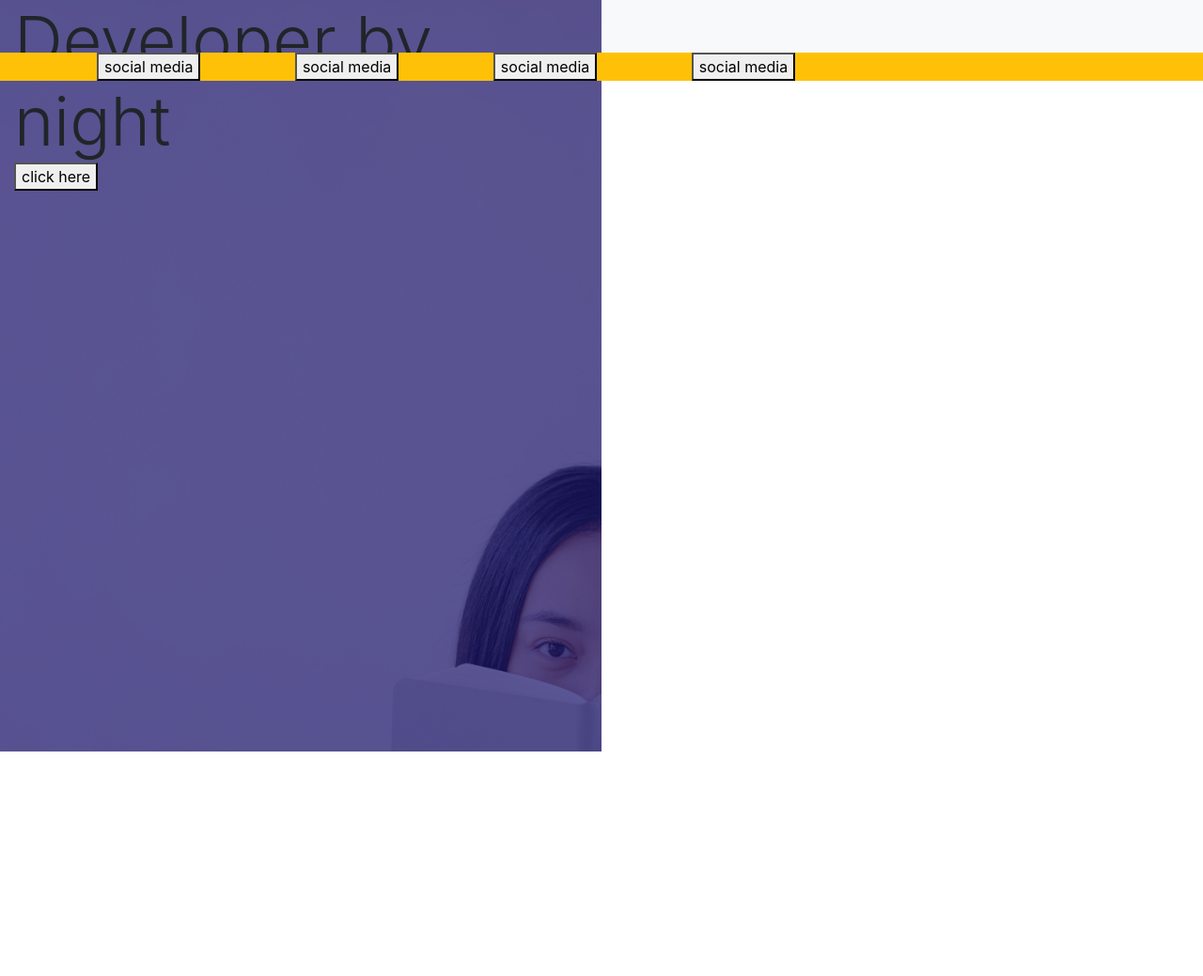
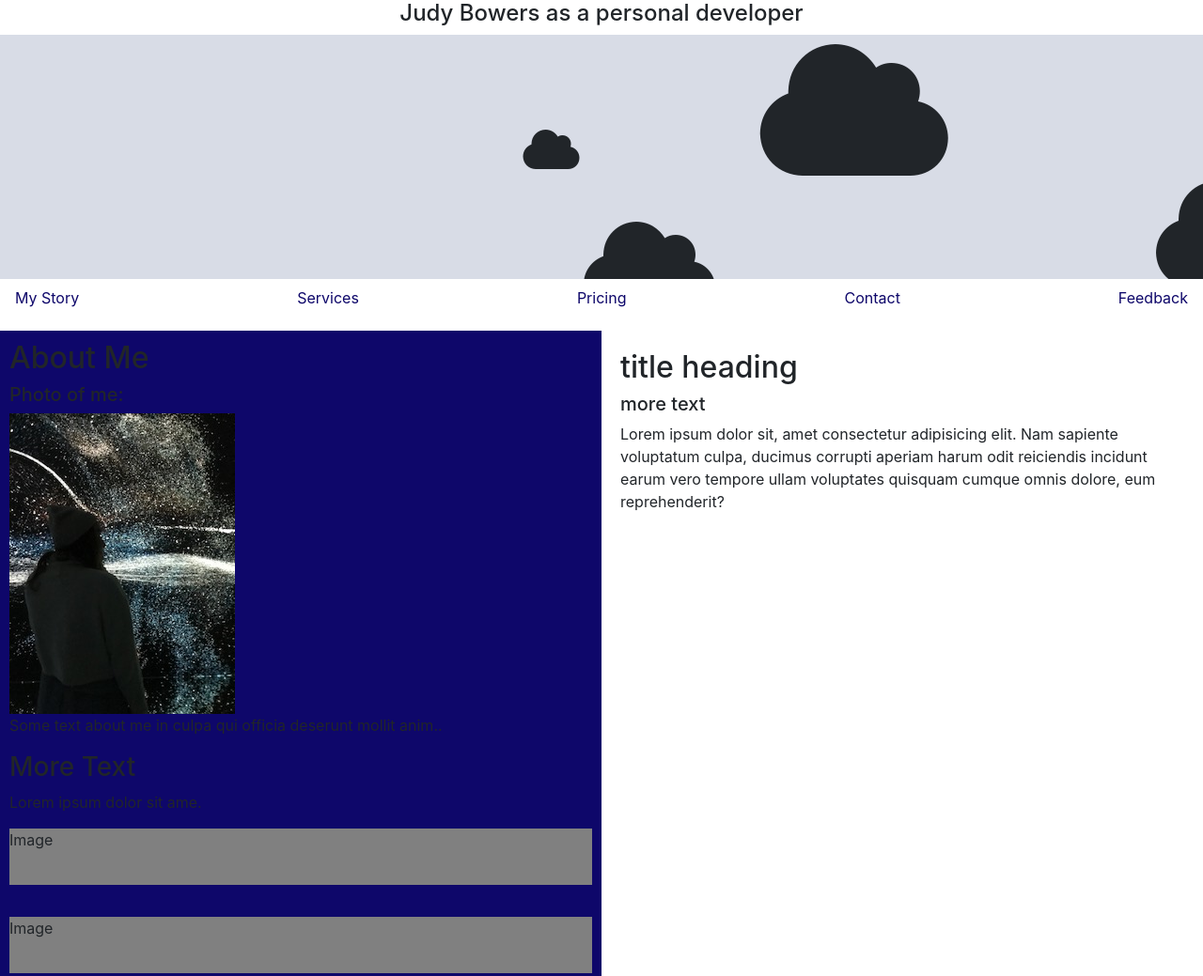
Before and after one commit to hey2jude1/practice, a plain HTML site: page animation.html in a window 1280 px wide. Shown: the top 1039 px of the page at 94% size. Before the commit the page ends 800 px from the top, so only its background shows below. Drawn offline with nearby package versions, Linux system fonts and the light colour scheme; files whose address does not match are found by name.

Commit message:
added avatars/responsiveness

```diff
--- a/animation.html
+++ b/animation.html
@@ -11,37 +11,66 @@
 </head>
 <body>
 
-  <div>
-    <div class="navbar bg-light">
-      <ul>
-        <li><a href="#">INSERT HERE</a></li>
-        <li><a href="#">INSERT HERE</a></li>
-        <li><a href="#">INSERT HERE</a></li>
-        <li><a href="#">INSERT HERE</a></li>
-      </ul>
-    </div>
+
+<!-- Note -->
+<div>
+  <h4 class="text-center">Judy Bowers as a personal developer</h4>
+</div>
+
+<div class="header">
+  <i id="cloud1" class="fas fa-cloud fa-3x"></i>
+  <i id="cloud2" class="fas fa-cloud fa-7x"></i>
+  <i id="cloud3" class="fas fa-cloud fa-10x"></i>
+  <i id="cloud4" class="fas fa-cloud fa-8x"></i>
+  <i id="cloud5" class="fas fa-cloud fa-10x"></i>
+  <i id="cloud6" class="fas fa-cloud fa-8x"></i>
+  <i id="cloud7" class="fas fa-cloud fa-5x"></i>
+</div>
+
+<!---NAVBAR-->
+<div class="navbar">
+  <a href="#">My Story</a>
+  <a href="#">Services</a>
+  <a href="#">Pricing</a>
+  <a href="#">Contact</a>
+  <a href="#">Feedback</a>
+</div>
+
+<!---flex grid
+-->
+<!-- <div class="row">
+  <div class="side">
+    <h2>ABOUT ME</h2>
+    <img src="./images/IMG_9290.jpg" alt="photo of me">
+    <p>some text Lorem ipsum dolor sit, </p>
+    <h3>I am interesting</h3>
+    <div class="fakeimg" style="height: 60px;"></div>
+    <div class="fakeimg" style="height: 60px;"></div>
+    <div class="fakeimg" style="height: 60px;"></div>
   </div>
-  <div id="home-section">
-    <div class="light-overlay">
-      <div class="container">
-        <div class="display-3" class="text-left">Developer by night
-        </div>
-        <button>click here </button>
-      </div>
-    </div>
-  </div>
-  <footer><div class="col-lg-12 bg-warning">
-    <ul class="space-between">
-      <li class="mx-5"><button>social media</button></li>
-      <li class="mx-5"><button>social media</button></li>
-      <li class="mx-5"><button>social media</button></li>
-      <li class="mx-5"><button>social media</button></li>
-    </ul>
-  </div></footer>
+</div> -->
 
 
+<!-- The flexible grid (content) -->
+<div class="row">
+  <div class="side">
+    <h2>About Me</h2>
+    <h5>Photo of me:</h5>
+    <img src="./images/IMG_9290.jpg">
+    <p>Some text about me in culpa qui officia deserunt mollit anim..</p>
+    <h3>More Text</h3>
+    <p>Lorem ipsum dolor sit ame.</p>
+    <div class="fakeimg" style="height:60px;">Image</div><br>
+    <div class="fakeimg" style="height:60px;">Image</div><br>
+    <div class="fakeimg" style="height:60px;">Image</div>
+  </div>
 
-
+  <div class="main">
+    <h2>title heading</h2>
+    <h5>more text</h5>
+    <p>Lorem ipsum dolor sit, amet consectetur adipisicing elit. Nam sapiente voluptatum culpa, ducimus corrupti aperiam harum odit reiciendis incidunt earum vero tempore ullam voluptates quisquam cumque omnis dolore, eum reprehenderit?</p>
+  </div>
+</div>
   <script src="https://cdn.jsdelivr.net/npm/jquery@3.5.1/dist/jquery.slim.min.js" integrity="sha384-DfXdz2htPH0lsSSs5nCTpuj/zy4C+OGpamoFVy38MVBnE+IbbVYUew+OrCXaRkfj" crossorigin="anonymous"></script>
   <script src="https://cdn.jsdelivr.net/npm/bootstrap@4.6.1/dist/js/bootstrap.bundle.min.js" integrity="sha384-fQybjgWLrvvRgtW6bFlB7jaZrFsaBXjsOMm/tB9LTS58ONXgqbR9W8oWht/amnpF" crossorigin="anonymous"></script>
   <script src="https://kit.fontawesome.com/5ce2e02d6a.js" crossorigin="anonymous"></script>
--- a/animationStyles.css
+++ b/animationStyles.css
@@ -1,22 +1,136 @@
-#home-section {
-  background: url("./images/womanBook.jpg");
-  background-repeat: none;
-  background-size: cover;
-  background-attachment: fixed;
-  height: 100vh;
+* {
+  box-sizing: border-box;
 }
 
-#home-section,
-.light-overlay {
-  position: fixed;
-  top: 0;
-  right: 50%;
-  width: 50%;
-  height: 100%;
-  background-color: rgb(26, 19, 109, 0.7);
+body {
+  margin: 0;
 }
 
-li {
-  display: inline-block;
-  list-style: none;
+.header {
+  padding: 0px 0px 100px;
+  text-align: center;
+  background-color: #d8dce6;
+  overflow: hidden;
 }
+
+@keyframes cloud-1 {
+  from {
+    left: 700px;
+  }
+  to {
+    left: -600px;
+  }
+}
+
+#cloud1 {
+  position: relative;
+  animation: cloud-1 25s infinite linear;
+  animation-direction: normal;
+  transition-property: sliding;
+}
+
+#cloud2 {
+  position: relative;
+  top: 150px;
+  left: 500px;
+  animation-delay: 3s;
+  animation: cloud-1 25s infinite linear;
+  animation-direction: normal;
+  transition-property: sliding;
+}
+
+#cloud3 {
+  position: relative;
+  animation: cloud-1 30s infinite linear;
+  animation-direction: normal;
+  transition-property: sliding;
+}
+
+#cloud4 {
+  position: relative;
+  top: 120px;
+  left: 700px;
+  animation: cloud-1 30s infinite linear;
+  animation-direction: normal;
+  animation-delay: 10s;
+}
+
+#cloud5 {
+  position: relative;
+  top: 120px;
+  left: 700px;
+  animation: cloud-1 30s infinite linear;
+  animation-direction: normal;
+  animation-delay: 15s;
+}
+
+#cloud6 {
+  position: relative;
+  left: -800px;
+  animation: cloud-1 25s infinite linear;
+  animation-delay: 4s;
+  animation-direction: normal;
+}
+
+#cloud7 {
+  position: relative;
+  left: 800px;
+  animation: cloud-1 30s infinite linear;
+  animation-direction: normal;
+  animation-delay: 4s;
+}
+
+.navbar1 {
+  display: flex;
+}
+
+.navbar a {
+  text-decoration: none;
+  color: #0e076a;
+}
+
+.navbar a:hover {
+  color: #d8dce6;
+}
+
+.row {
+  padding: 15px;
+  display: flex;
+  flex-wrap: wrap;
+}
+
+.side {
+  flex: 50%;
+  background-color: #0e076a;
+  padding: 10px;
+}
+
+.main {
+  flex: 50%;
+  background-color: white;
+  padding: 20px;
+}
+
+.fakeimg {
+  background-color: gray;
+  margin: 0 0 10px;
+}
+
+.footer {
+  padding: 20px;
+  text-align: center;
+  background-color: #ddd;
+}
+
+@media screen and (max-width: 700px) {
+  .row,
+  .navbar {
+    flex-direction: column;
+  }
+}
+
+@media screen and (max-width: 500px) {
+  .header {
+    flex: auto;
+  }
+}
--- /dev/null
+++ b/homepage.css
@@ -0,0 +1,117 @@
+* {
+  box-sizing: border-box;
+}
+/*
+.header {
+  padding: 20px;
+}
+
+.header a {
+  padding: 20px;
+  text-decoration: none;
+  color: blue;
+}
+
+.header a:hover {
+  background-color: blue;
+  color: aliceblue;
+} */
+
+.header-main {
+  padding: 40px;
+}
+.header-main h1 {
+  font-size: 96px;
+  font-weight: lighter;
+  text-align: center;
+}
+
+img {
+  justify-content: center;
+}
+
+.left {
+  padding: 20px;
+  flex: 50%;
+  flex-direction: column;
+  background-color: #cddfeb;
+  color: #4535d2;
+}
+
+.left h1 {
+  text-align: center;
+}
+
+.left p,
+.right p {
+  text-align: justify;
+  padding: 20px;
+  margin: 20px;
+  flex-wrap: wrap;
+  flex-direction: row;
+}
+
+.right {
+  padding: 20px;
+  flex: 50%;
+  flex-direction: column;
+  background-color: #2d2f3c;
+  color: #eee7dd;
+}
+
+.right h1 {
+  text-align: center;
+}
+
+/* .footer {
+  background-color: rgb(132, 0, 255);
+} */
+
+.footer i {
+  padding: 40px;
+  flex-wrap: wrap;
+}
+
+a {
+  cursor: pointer;
+}
+
+button {
+  padding: 20px 40px;
+  border-radius: 25px;
+  border: none;
+  margin-left: 200px;
+}
+
+/* #avatar-psych {
+  flex: 50%;
+  margin-left: auto;
+} */
+
+@media screen and (max-width: 800px) {
+  .right,
+  .left,
+  .row,
+  .header {
+    flex-direction: column;
+  }
+}
+
+@media screen and (max-width: 5000px) {
+  .right,
+  .left {
+    height: 100%;
+  }
+}
+
+@media screen and (max-width: 500px) {
+  .header-main h1 {
+    font-size: 40px;
+  }
+}
+
+@media screen and (max-width: 375px) {
+  .header-main h1 {
+    font-size: 35px;
+  }
+}
```
Also changed, not shown: homepage.html (added, +66 -0 lines), index.html (+9 -12 lines), styles.css (+20 -20 lines), images/Psych-avatar.png (added), images/dev-avatar.png (added), images/web-avatar/Web developer@2x.png (added), 1 other file.
